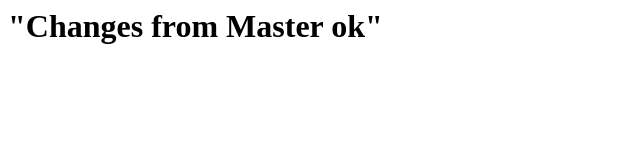
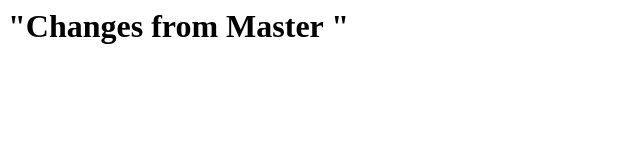
Before and after one commit to mayankgudadhe/Repo-1, a plain HTML site: page index.html in a window 1280 px wide. Shown: the full height of the page, 0-640 px from the left. Drawn offline with Linux system fonts and the light colour scheme.

Commit message:
Update index.html

```diff
--- a/index.html
+++ b/index.html
@@ -1 +1 @@
-<h1> "Changes from Master ok"</h1>
+<h1> "Changes from Master "</h1>
```
